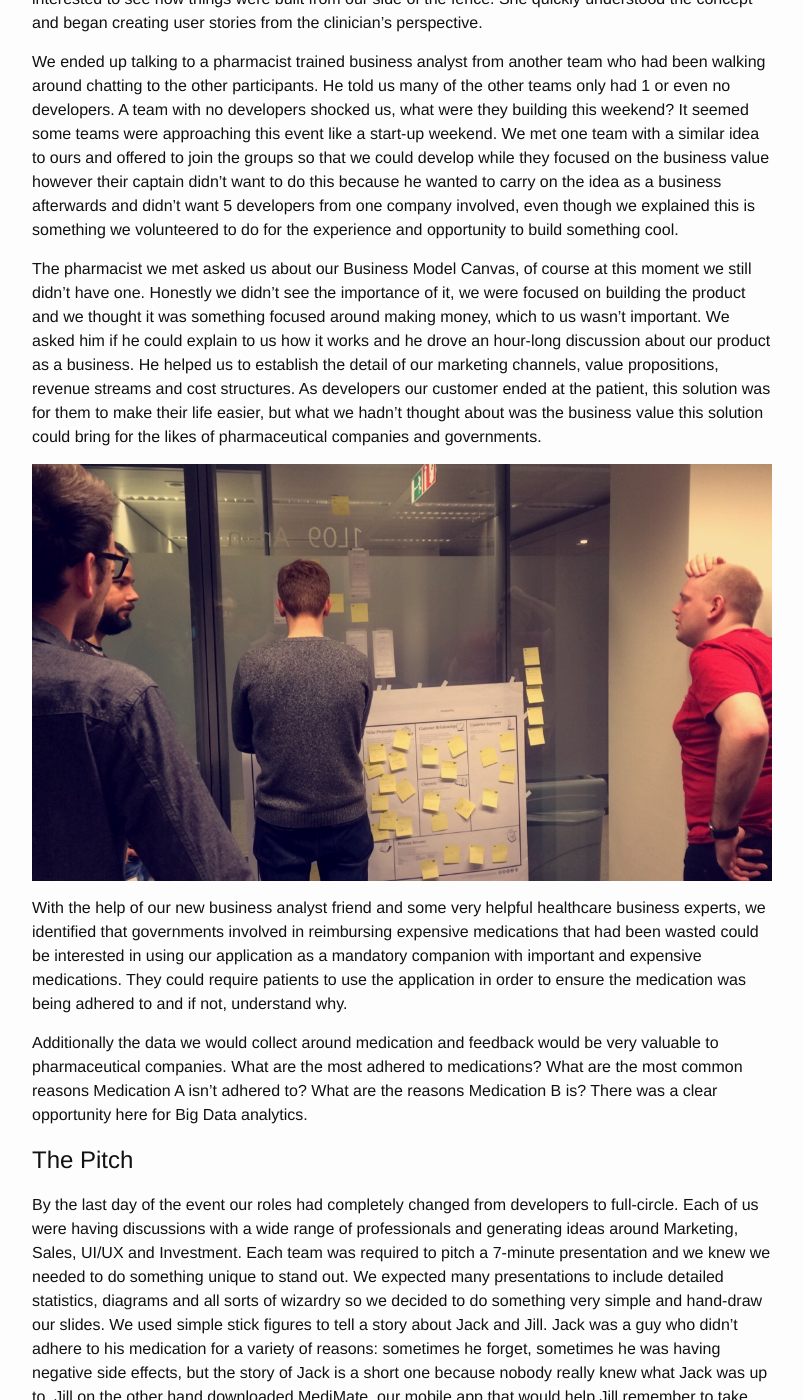
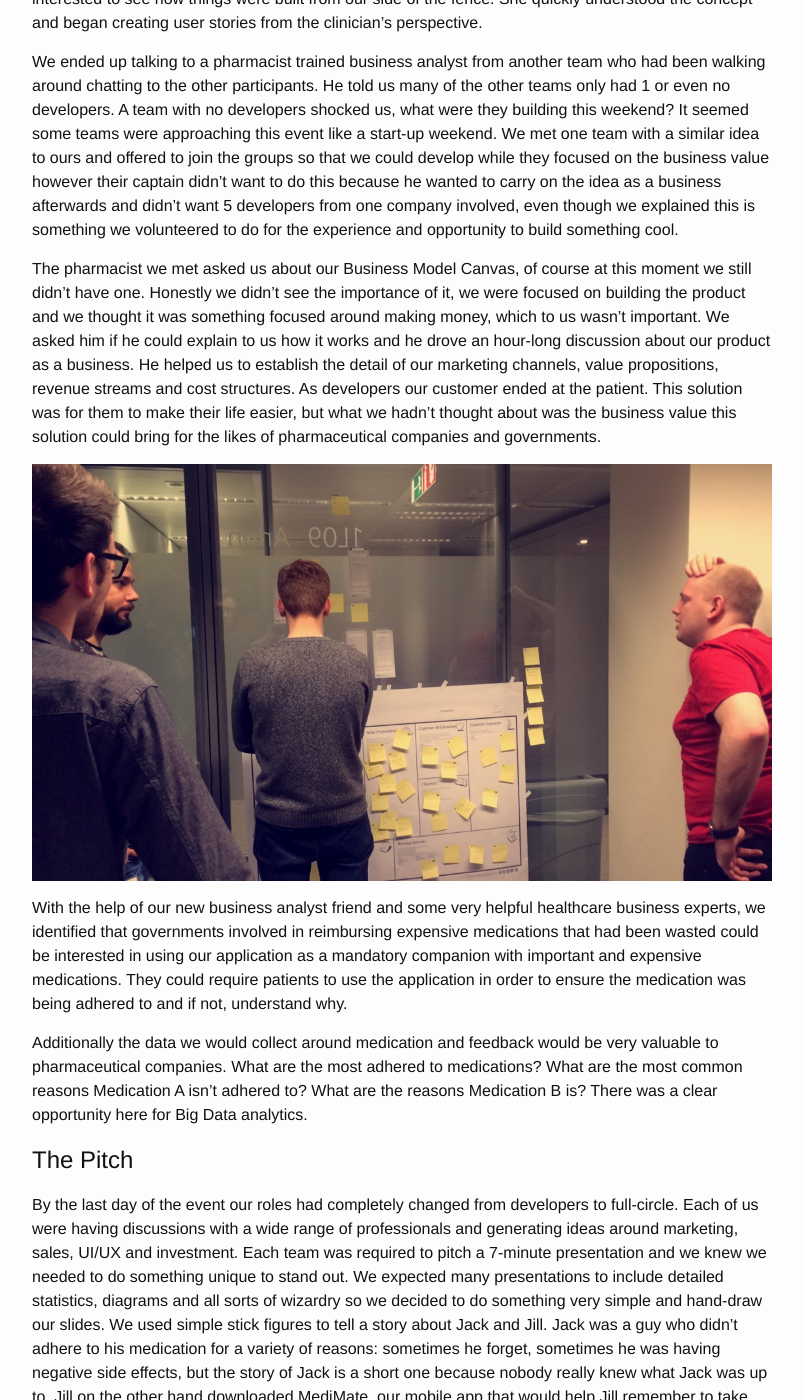
Before and after one commit to KyleDavidsonPro/kyledavidsonpro.github.com, a Jekyll site: the page built from _posts/2016-03-20-mHealth.md, in a window 1280 px wide and 1400 px high, scrolled down 2875 px. Shown: the whole window, without its empty margins (238-1041 px from the left). Built offline with Jekyll 4.4.1, drawn with Linux system fonts in a browser that asks for light colours; some of the changed text lies outside the part shown.

```diff
--- a/_posts/2016-03-20-mHealth.md
+++ b/_posts/2016-03-20-mHealth.md
@@ -35,7 +35,7 @@ That night there was a workshop around creating a Business Model Canvas, initial
 
 We ended up talking to a pharmacist trained business analyst from another team who had been walking around chatting to the other participants. He told us many of the other teams only had 1 or even no developers. A team with no developers shocked us, what were they building this weekend? It seemed some teams were approaching this event like a start-up weekend. We met one team with a similar idea to ours and offered to join the groups so that we could develop while they focused on the business value however their captain didn't want to do this because he wanted to carry on the idea as a business afterwards and didn't want 5 developers from one company involved, even though we explained this is something we volunteered to do for the experience and opportunity to build something cool.
 
-The pharmacist we met asked us about our Business Model Canvas, of course at this moment we still didn't have one. Honestly we didn't see the importance of it, we were focused on building the product and we thought it was something focused around making money, which to us wasn't important. We asked him if he could explain to us how it works and he drove an hour-long discussion about our product as a business. He helped us to establish the detail of our marketing channels, value propositions, revenue streams and cost structures. As developers our customer ended at the patient, this solution was for them to make their life easier, but what we hadn't thought about was the business value this solution could bring for the likes of pharmaceutical companies and governments.
+The pharmacist we met asked us about our Business Model Canvas, of course at this moment we still didn't have one. Honestly we didn't see the importance of it, we were focused on building the product and we thought it was something focused around making money, which to us wasn't important. We asked him if he could explain to us how it works and he drove an hour-long discussion about our product as a business. He helped us to establish the detail of our marketing channels, value propositions, revenue streams and cost structures. As developers our customer ended at the patient. This solution was for them to make their life easier, but what we hadn't thought about was the business value this solution could bring for the likes of pharmaceutical companies and governments.
 
 ![Discussion]({{ site.url }}/assets/discussion_1.jpg)
 
@@ -45,7 +45,7 @@ Additionally the data we would collect around medication and feedback would be v
 
 # The Pitch
 
-By the last day of the event our roles had completely changed from developers to full-circle. Each of us were having discussions with a wide range of professionals and generating ideas around Marketing, Sales, UI/UX and Investment. Each team was required to pitch a 7-minute presentation and we knew we needed to do something unique to stand out. We expected many presentations to include detailed statistics, diagrams and all sorts of wizardry so we decided to do something very simple and hand-draw our slides. We used simple stick figures to tell a story about Jack and Jill. Jack was a guy who didn't adhere to his medication for a variety of reasons: sometimes he forget, sometimes he was having negative side effects, but the story of Jack is a short one because nobody really knew what Jack was up to. Jill on the other hand downloaded MediMate, our mobile app that would help Jill remember to take her medication, provide a direct communication stream to her Pharmacist and allow her to be connected to her circle-of-care. Now we would know if Jill was having side effects or struggling to adhere to her medication and would be able to react appropriately.
+By the last day of the event our roles had completely changed from developers to full-circle. Each of us were having discussions with a wide range of professionals and generating ideas around marketing, sales, UI/UX and investment. Each team was required to pitch a 7-minute presentation and we knew we needed to do something unique to stand out. We expected many presentations to include detailed statistics, diagrams and all sorts of wizardry so we decided to do something very simple and hand-draw our slides. We used simple stick figures to tell a story about Jack and Jill. Jack was a guy who didn't adhere to his medication for a variety of reasons: sometimes he forget, sometimes he was having negative side effects, but the story of Jack is a short one because nobody really knew what Jack was up to. Jill on the other hand downloaded MediMate, our mobile app that would help Jill remember to take her medication, provide a direct communication stream to her Pharmacist and allow her to be connected to her circle-of-care. Now we would know if Jill was having side effects or struggling to adhere to her medication and would be able to react appropriately.
 
 ![Dry Run]({{ site.url }}/assets/dry_run.jpg)
 
```
